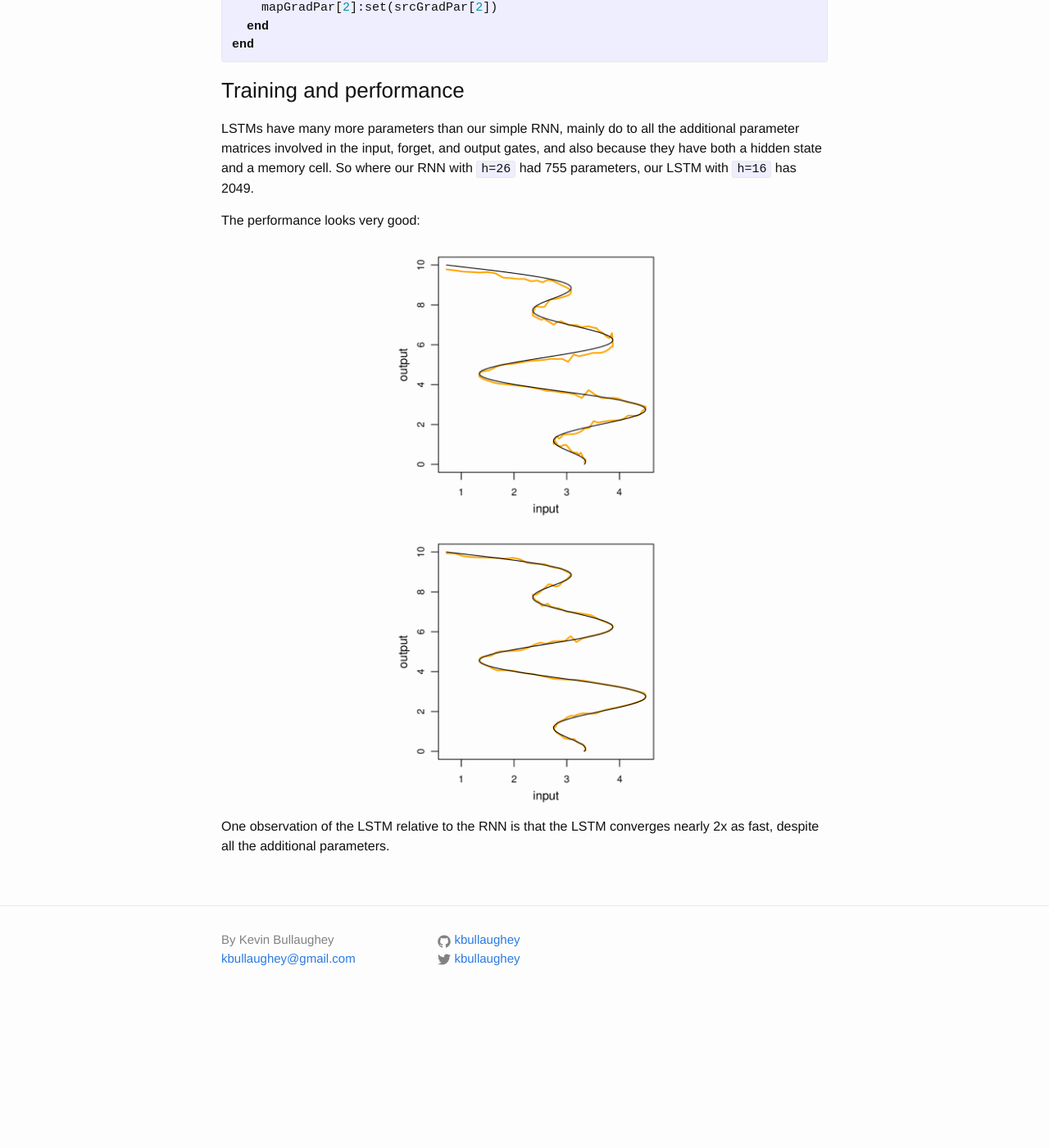
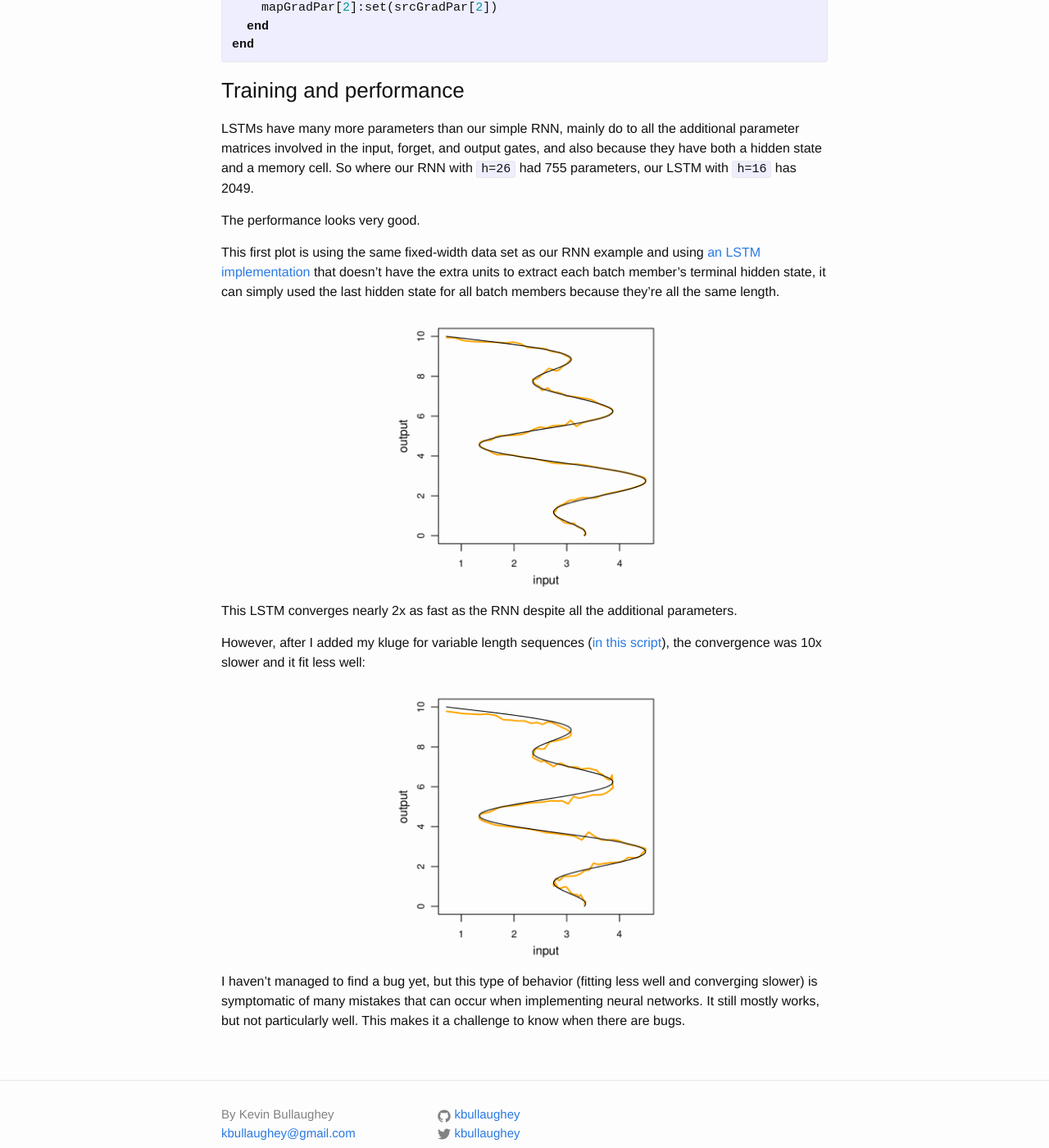
Before and after one commit to kbullaughey/lstm-play, a Jekyll site: the page built from 03-lstm.md, in a window 1280 px wide and 1400 px high, scrolled down 5280 px. Shown: the whole window at 82% size. Built offline with Jekyll 4.4.1, drawn with Linux system fonts in a browser that asks for light colours; before the commit the page ends 6520 px from its top, so only the background shows below that.

Commit message:
detail on two fittings

```diff
--- a/03-lstm.md
+++ b/03-lstm.md
@@ -224,14 +224,20 @@ end
 
 LSTMs have many more parameters than our simple RNN, mainly do to all the additional parameter matrices involved in the input, forget, and output gates, and also because they have both a hidden state and a memory cell. So where our RNN with <code>h=26</code> had 755 parameters, our LSTM with <code>h=16</code> has 2049.
 
-The performance looks very good:
+The performance looks very good.
+
+This first plot is using the same fixed-width data set as our RNN example and using [an LSTM implementation](https://github.com/kbullaughey/lstm-play/blob/master/toys/lstm/model-1_layer.lua) that doesn't have the extra units to extract each batch member's terminal hidden state, it can simply used the last hidden state for all batch members because they're all the same length.
+
+<div class="standard-image">
+  <img src="{{"/assets/lstm/model-1_layer-1.png" | prepend: site.baseurl }}">
+</div>
+
+This LSTM converges nearly 2x as fast as the RNN despite all the additional parameters.
+
+However, after I added my kluge for variable length sequences ([in this script](https://github.com/kbullaughey/lstm-play/blob/master/toys/lstm/model-1_layer-variable.lua)), the convergence was 10x slower and it fit less well:
 
 <div class="standard-image">
   <img src="{{"/assets/lstm/model-1_layer-variable-1.png" | prepend: site.baseurl }}">
 </div>
 
-<div class="standard-image">
-  <img src="{{"/assets/lstm/model-1_layer-1.png" | prepend: site.baseurl }}">
-</div>
-
-One observation of the LSTM relative to the RNN is that the LSTM converges nearly 2x as fast, despite all the additional parameters.
+I haven't managed to find a bug yet, but this type of behavior (fitting less well and converging slower) is symptomatic of many mistakes that can occur when implementing neural networks. It still mostly works, but not particularly well. This makes it a challenge to know when there are bugs.
```
